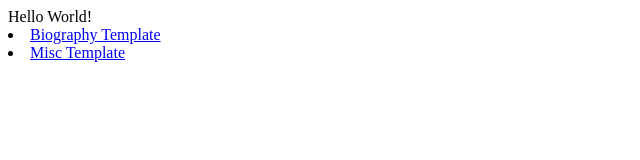
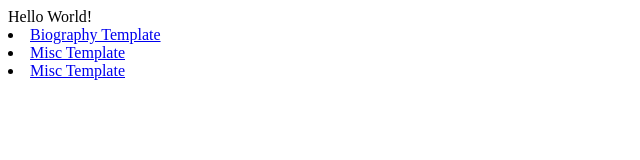
Before and after one commit to IsmaelR13/IsmaelR13.github.io, a plain HTML site: page index.html in a window 1280 px wide. Shown: the whole page, without its empty margins (0-640 px from the left). Drawn offline with Linux system fonts and the light colour scheme.

Commit message:
Update index.html

```diff
--- a/index.html
+++ b/index.html
@@ -10,5 +10,6 @@
     Hello World!
     <li> <a href = "https://ismaelr13.github.io/hw2-2022/"> Biography Template</a> </li>
     <li> <a href = "https://ismaelr13.github.io/hw3-2022/"> Misc Template</a> </li>
+    <li> <a href = "https://ismaelr13.github.io/hw4-2022/"> Misc Template</a> </li>
 </body>
 </html>
```
